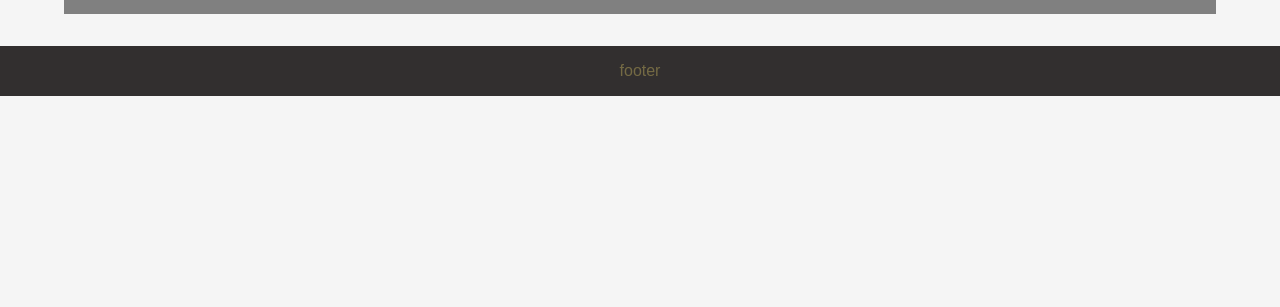
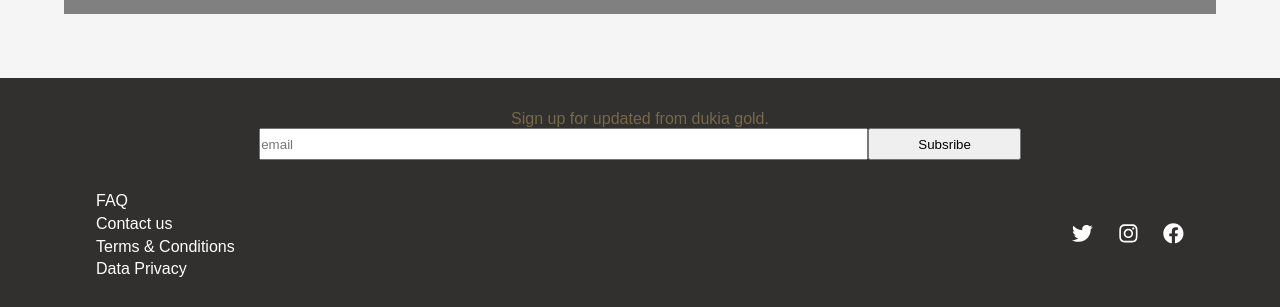
Before and after one commit to Vhickyy/dukkia, a React (Create React App) app: page / in a window 1280 px wide. Shown: the part 810-1117 px from the top of the page. Before the commit the page ends 906 px from the top, so only its background shows below. Built offline with nearby package versions, Linux system fonts and the light colour scheme.

Commit message:
Changes to hero section

```diff
--- a/src/Components/Footer.js
+++ b/src/Components/Footer.js
@@ -1,9 +1,32 @@
 import React from 'react'
+import { FaFacebook, FaInstagram, FaTwitter } from 'react-icons/fa'
+import { Link } from 'react-router-dom'
 import styled from 'styled-components'
 const Footer = () => {
   return (
     <Wrapper>
-        footer
+        <div className='container'>
+            <div className='news'>
+                {/* <label htmlFor="news">Sign up for updated from dukia gold.</label> */}
+                <p>Sign up for updated from dukia gold.</p>
+                <input type="email" placeholder='email'/>
+                <button>Subsribe</button>
+            </div>
+            <div className='grid'>
+                <div className='links'>
+                    <Link>FAQ</Link>
+                    <Link>Contact us</Link>
+                    <Link>Terms & Conditions</Link>
+                    <Link>Data Privacy</Link>
+                </div>
+                <div className='social'>
+                    <Link><FaTwitter size='1.3rem'/></Link>
+                    <Link><FaInstagram size='1.3rem'/></Link>
+                    <Link><FaFacebook size='1.3rem'/></Link>
+                </div>
+            </div>
+        </div>
+
     </Wrapper>
   )
 }
@@ -12,7 +35,51 @@ export default Footer
 
 const Wrapper = styled.footer`
 background-color: #322F2F;
-text-align: center;
-padding: 1rem 0;
+/* text-align: center; */
+padding: 2rem 0;
 color: #746A44;
+margin-top: 4rem;
+.container{
+    width: 85%;
+    margin: 0 auto;
+    display: grid;
+    row-gap: 2rem;
+}
+.news{
+    text-align: center;
+    width: 70%;
+    margin: 0 auto;
+    /* background-color: red; */
+}
+input{
+    height: 2rem;
+    width: 80%;
+}
+button{
+    height: 2rem;
+    width: 20%;
+    /* padding: 0 1rem; */
+}
+.links{
+    display: grid;
+    row-gap: .3rem;
+    /* flex-direction: column; */
+}
+a{
+    color: #fff;
+}
+.grid{
+    display: flex;
+    justify-content: space-between;
+    align-items: center;
+    /* background-color: brown; */
+}
+.social{
+    display: flex;
+    justify-content: space-between;
+    align-items: center;
+    /* background-color: blue; */
+    width: 7rem;
+}
+
 `
```
